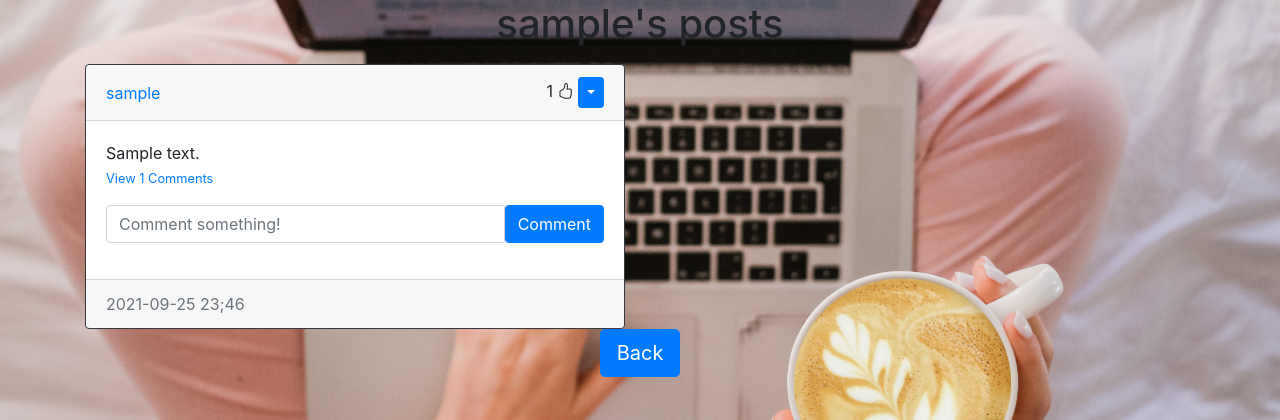
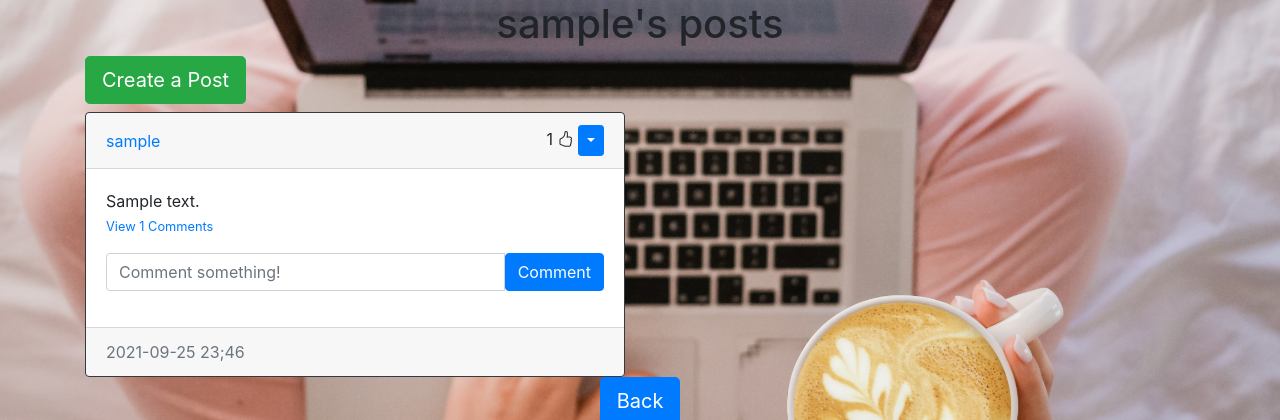
Before and after one commit to Tito-74/Blog-App, a Flask app: a page that uses app/templates/index.html in a window 1280 px wide. Shown: the part 56-476 px from the top of the page. Run offline with Flask 2, Linux system fonts and the light colour scheme; a user stored in the database is signed in; tables that the repository leaves empty hold one stand-in row (values such as "Sample post"); some libraries are stand-ins or nearby versions.

Commit message:
modifying button

```diff
--- a/app/templates/index.html
+++ b/app/templates/index.html
@@ -5,7 +5,10 @@
   }
 </style>
 
-<h1 align="center">{% block header %}Blogs{% endblock %}</h1>
+<h1 style="text-align:center">{% block header %}Blogs{% endblock %}</h1>
+<a href="/create-post"><button type="button" class="btn btn-success btn-lg">
+  Create a Post
+</button></a>
 <div id="posts">
 <div class="row">
   {% for post in posts %}
@@ -86,14 +89,16 @@
 </div>
 </div>
 {% block footer %}
-<div align="center">
+<div style="text-align:center">
   <a href="/create-post"><button type="button" class="btn btn-primary btn-lg">
       Create a Post
     </button></a>
-    <h1>{{quotes.id}}</h1>
+    <p>"{{quotes.quote}} <em>({{quotes.id}})</em>"</p>
+    <h1>{{quotes.author}}</h1>
+    <!-- <h1>{{quotes.id}}</h1>
     <h1>{{quotes.author}}</h1>
     <hr>
-    <h2>{{quotes.quote}}</h2>
+    <h2>{{quotes.quote}}</h2> -->
 </div>
 
 
```
